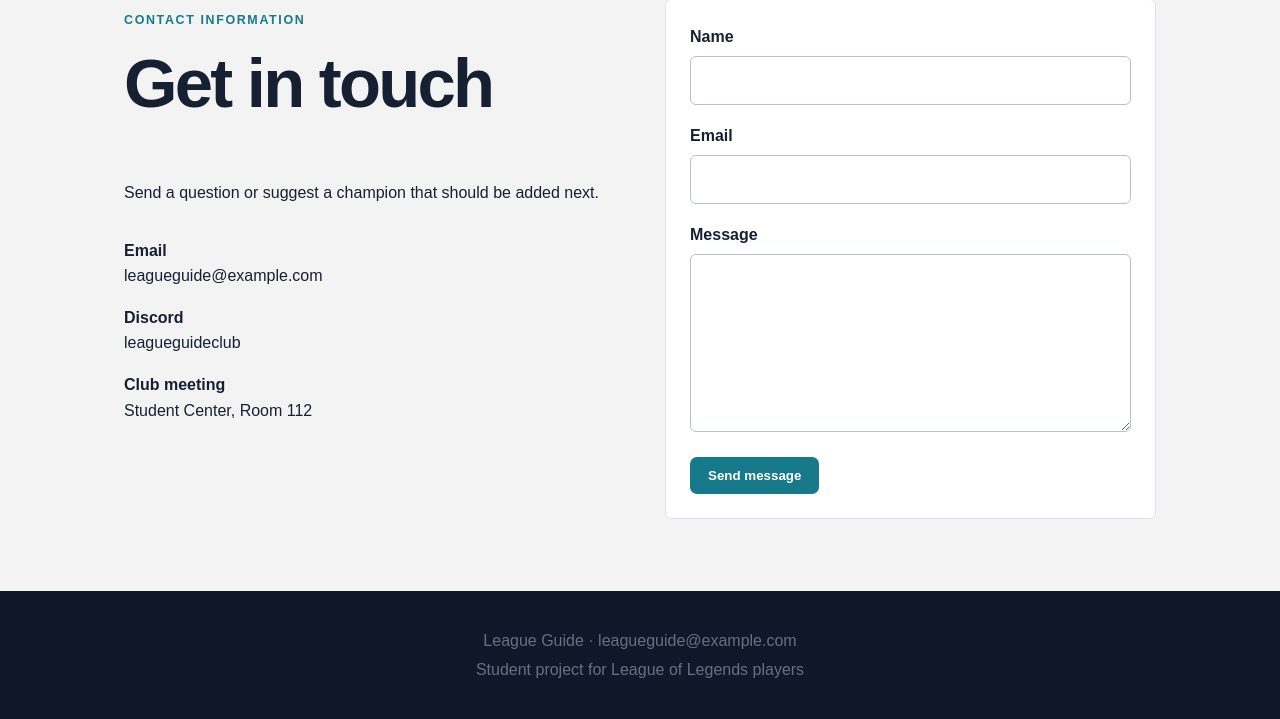
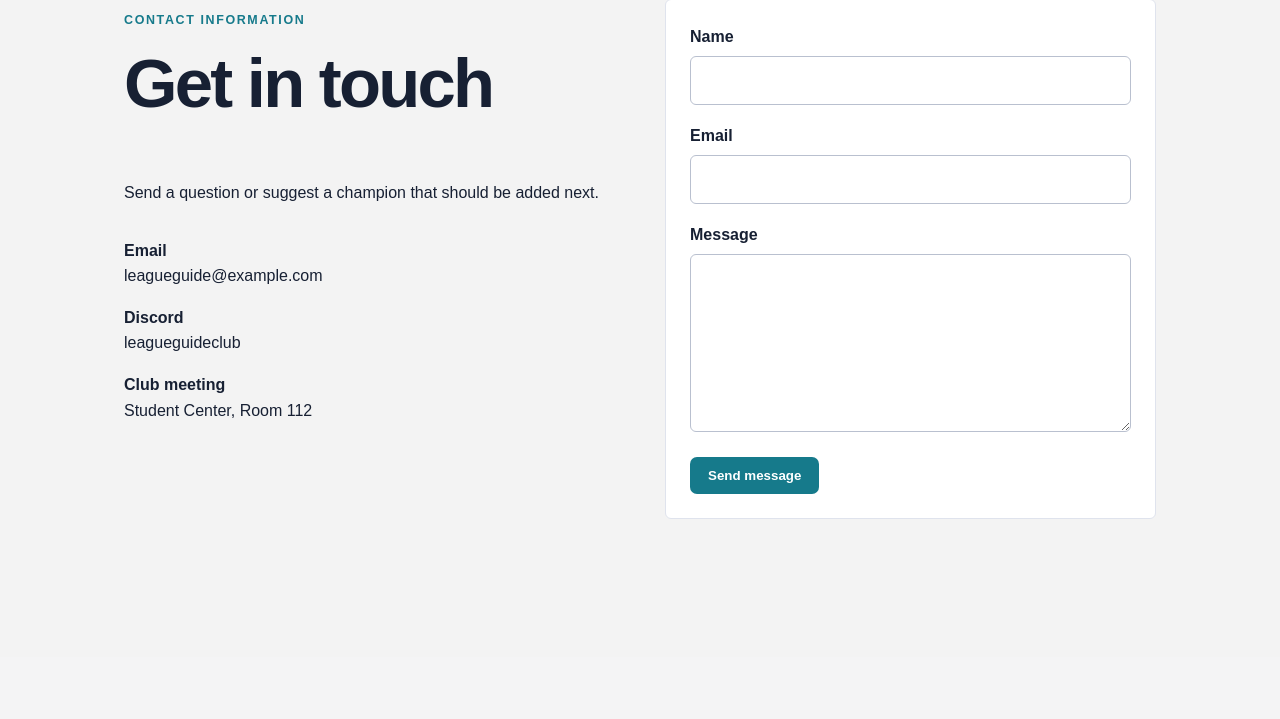
Before and after one commit to DerpNYams/league-guide, a Node server app: page /contact in a window 1280 px wide. Shown: the part 143-862 px from the top of the page. After the commit the page ends 662 px from the top, so only its background shows below. Run offline with Node 20, Linux system fonts and the light colour scheme.

Commit message:
Update footer.ejs

```diff
--- a/league-guide/views/partials/footer.ejs
+++ b/league-guide/views/partials/footer.ejs
@@ -1,7 +1,3 @@
   </main>
-  <footer>
-    <p>League Guide · leagueguide@example.com</p>
-    <p>Student project for League of Legends players</p>
-  </footer>
 </body>
 </html>
```
